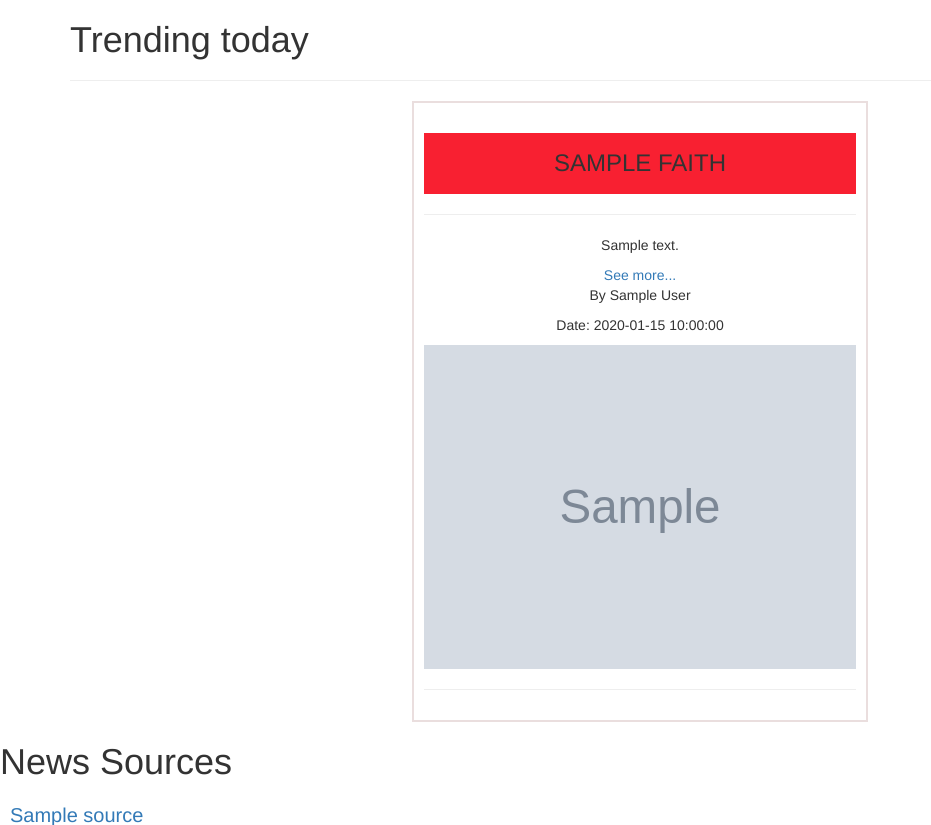
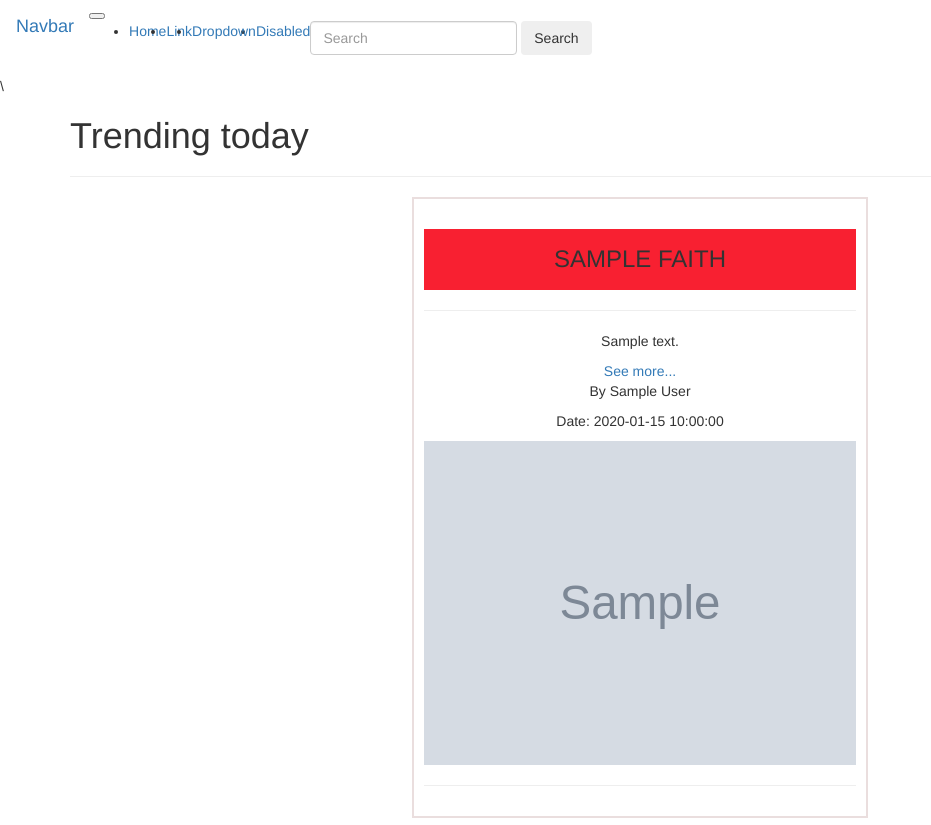
Before and after one commit to Hulian2000/News-Highlights, a Flask app: template app/templates/index.html in a window 1280 px wide. Shown: the top 825 px of the page, without its empty margins (0-931 px from the left). Run offline with Flask 2, Linux system fonts and the light colour scheme; the template is opened without the code that fills it: most values are stand-ins (such as "Sample title", 1, 10 or a date in 2020); grey boxes marked "Sample" are stand-in pictures; parts of the project's set-up code (start-up, migrations or seed data) failed here and were passed over; some libraries are stand-ins or nearby versions.

Commit message:
add files

```diff
--- a/app/templates/base.html
+++ b/app/templates/base.html
@@ -1,6 +1,6 @@
 {% extends 'bootstrap/base.html' %}
 <!--nav bar-->
 {% block navbar%}
-    {%include 'navbar.html'%}
+    {%include 'navbar.html'%}\
 
 {% endblock %}
--- a/app/templates/navbar.html
+++ b/app/templates/navbar.html
@@ -0,0 +1,35 @@
+<nav class="navbar navbar-expand-lg navbar-light bg-light">
+    <a class="navbar-brand" href="#">Navbar</a>
+    <button class="navbar-toggler" type="button" data-toggle="collapse" data-target="#navbarSupportedContent" aria-controls="navbarSupportedContent" aria-expanded="false" aria-label="Toggle navigation">
+      <span class="navbar-toggler-icon"></span>
+    </button>
+
+    <div class="collapse navbar-collapse" id="navbarSupportedContent">
+      <ul class="navbar-nav mr-auto">
+        <li class="nav-item active">
+          <a class="nav-link" href="#">Home <span class="sr-only">(current)</span></a>
+        </li>
+        <li class="nav-item">
+          <a class="nav-link" href="#">Link</a>
+        </li>
+        <li class="nav-item dropdown">
+          <a class="nav-link dropdown-toggle" href="#" id="navbarDropdown" role="button" data-toggle="dropdown" aria-haspopup="true" aria-expanded="false">
+            Dropdown
+          </a>
+          <div class="dropdown-menu" aria-labelledby="navbarDropdown">
+            <a class="dropdown-item" href="#">Action</a>
+            <a class="dropdown-item" href="#">Another action</a>
+            <div class="dropdown-divider"></div>
+            <a class="dropdown-item" href="#">Something else here</a>
+          </div>
+        </li>
+        <li class="nav-item">
+          <a class="nav-link disabled" href="#" tabindex="-1" aria-disabled="true">Disabled</a>
+        </li>
+      </ul>
+      <form class="form-inline my-2 my-lg-0">
+        <input class="form-control mr-sm-2" type="search" placeholder="Search" aria-label="Search">
+        <button class="btn btn-outline-success my-2 my-sm-0" type="submit">Search</button>
+      </form>
+    </div>
+  </nav>
```
